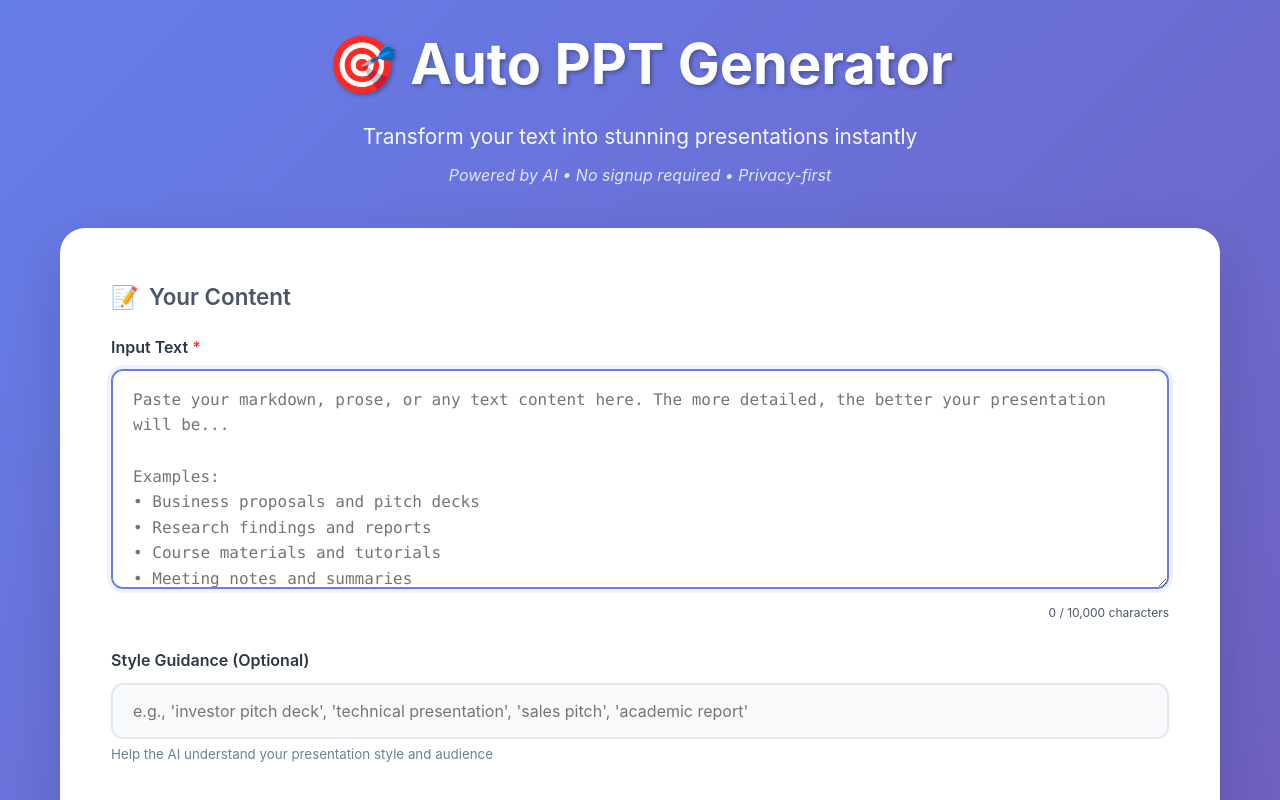
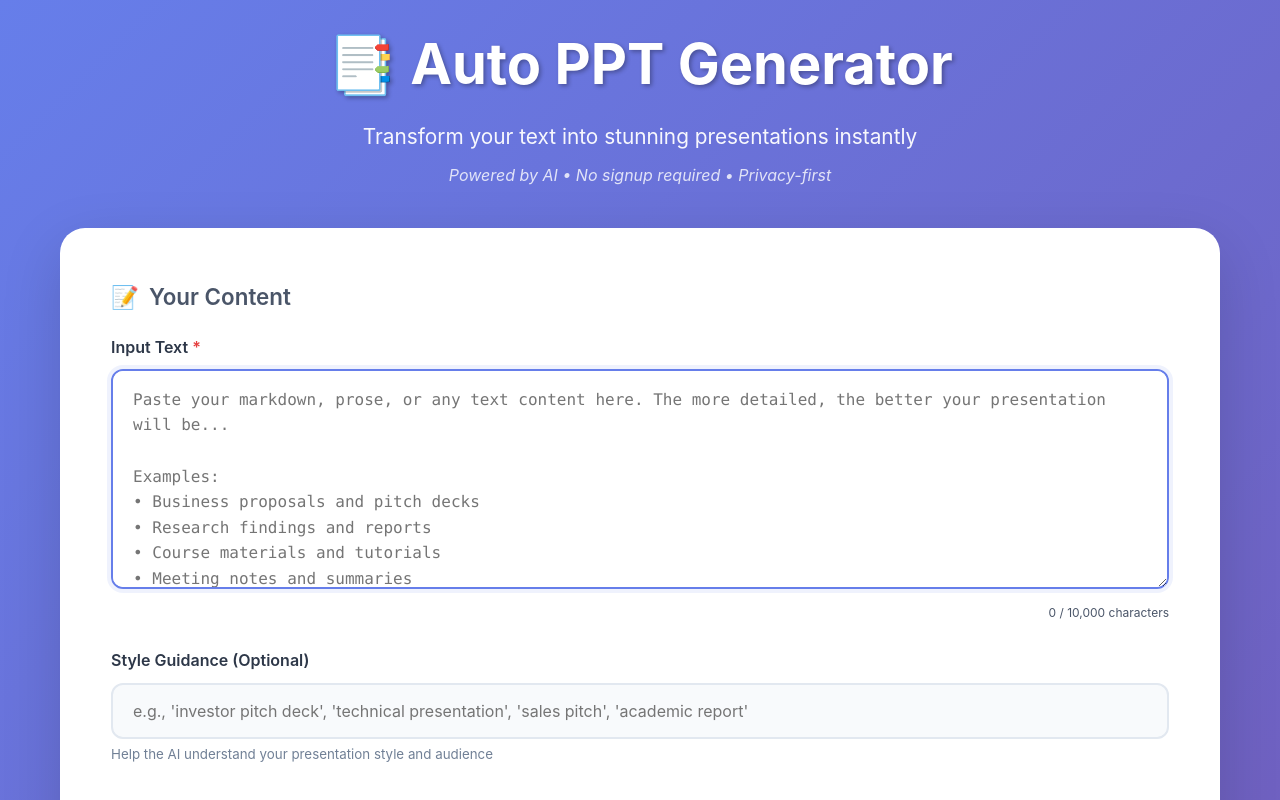
Before and after one commit to Sudip-06/Auto-PPT-Generator, a plain HTML site: page templates/index.html in a window 1280 px wide. Shown: the top 800 px of the page. Drawn offline with Linux system fonts and the light colour scheme.

Commit message:
Update index.html

```diff
--- a/templates/index.html
+++ b/templates/index.html
@@ -606,7 +606,7 @@
 <body>
     <div class="container">
         <div class="header">
-            <h1>🎯 Auto PPT Generator</h1>
+            <h1>📑 Auto PPT Generator</h1>
             <p>Transform your text into stunning presentations instantly</p>
             <div class="subtitle">Powered by AI • No signup required • Privacy-first</div>
         </div>
```
